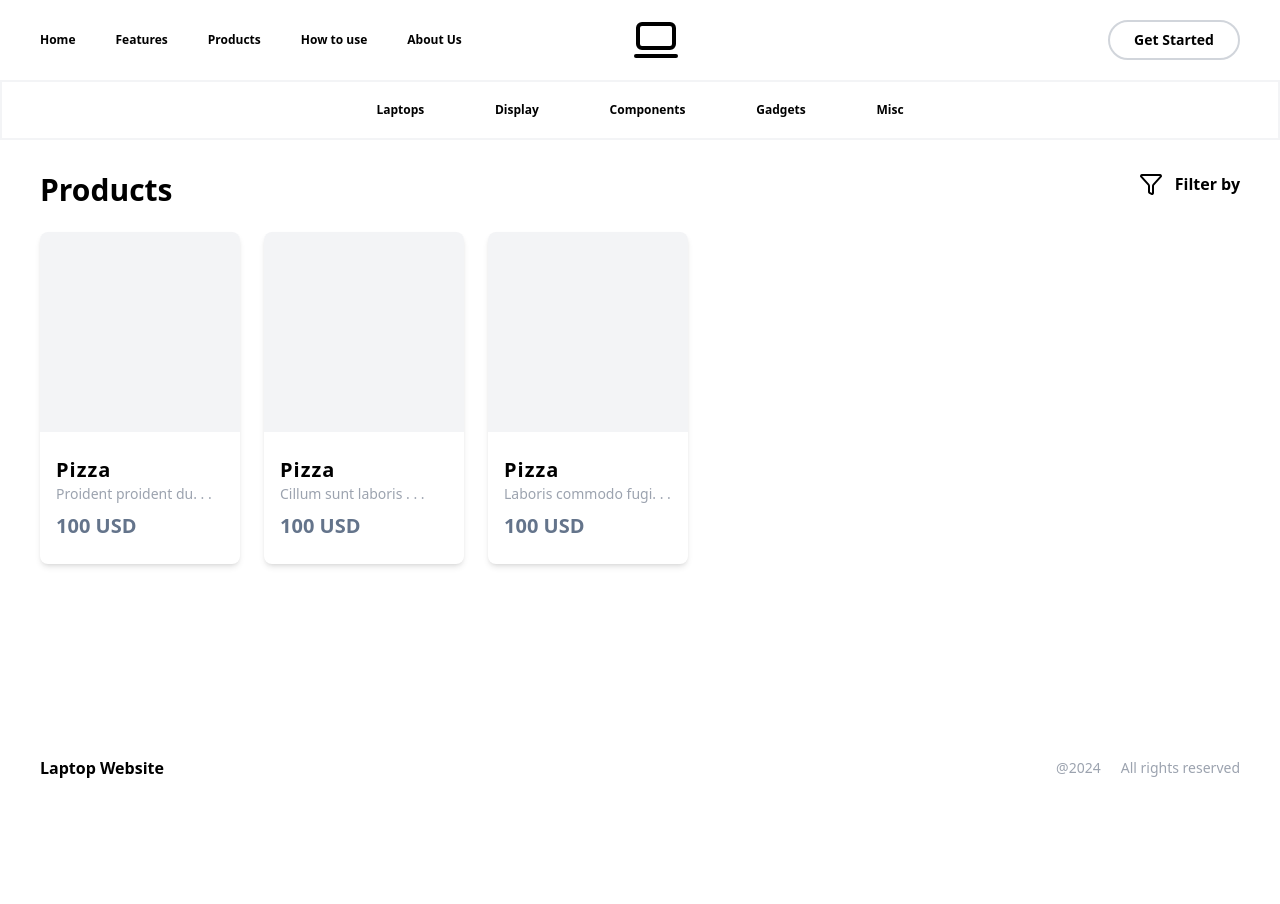
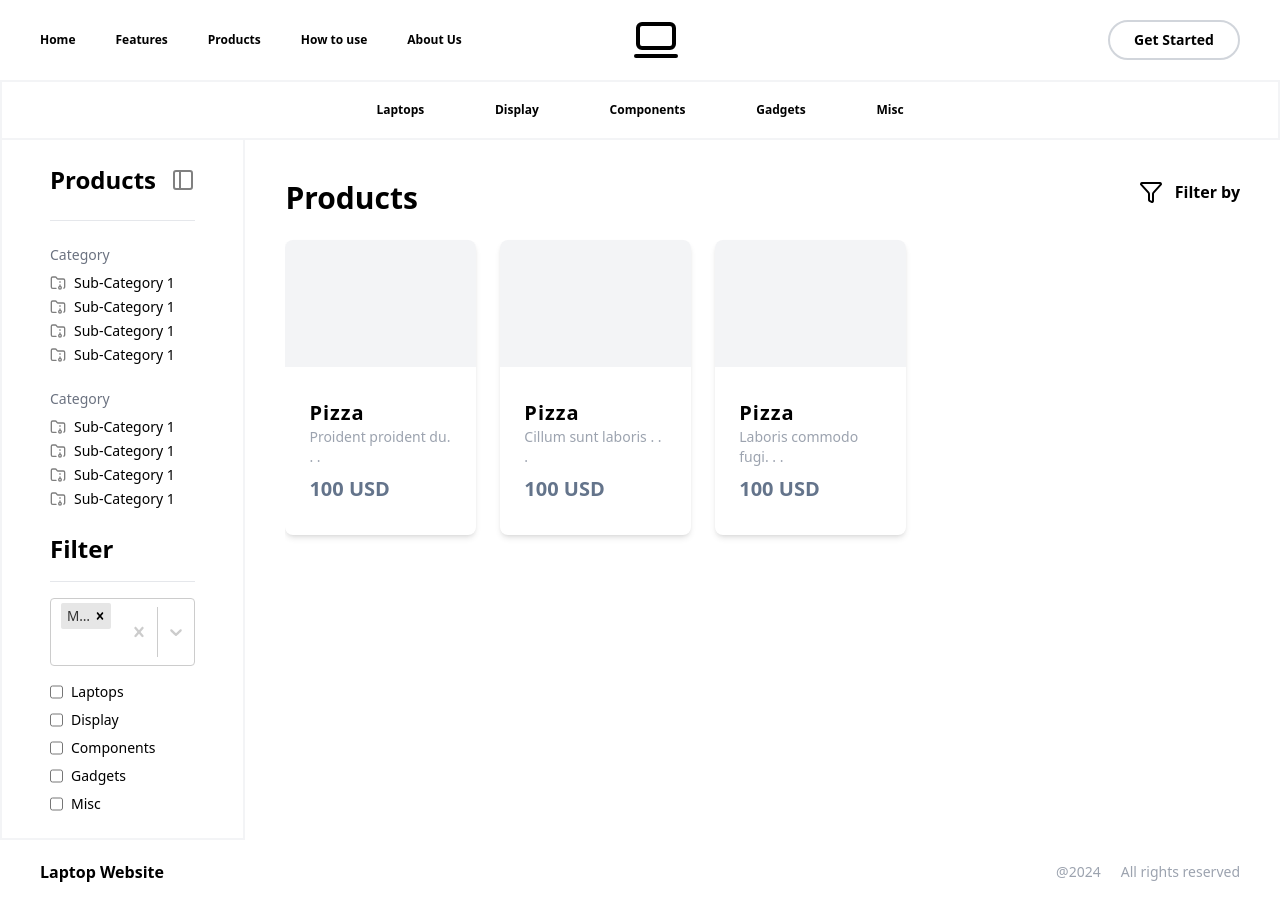
Before and after one commit to Twiztss/Laptop-Website, a React (Vite) app: page /products in a window 1280 px wide. Before the commit the page ends 800 px from the top, so only its background shows below. Built offline with nearby package versions, Linux system fonts and the light colour scheme.

Commit message:
Add sidebar
Add sidebar with react-select filter (for trial), adjust footer position property to relative.

```diff
--- a/package.json
+++ b/package.json
@@ -15,6 +15,7 @@
     "react": "^18.3.1",
     "react-dom": "^18.3.1",
     "react-router-dom": "^6.26.0",
+    "react-select": "^5.9.0",
     "rimraf": "^6.0.1"
   },
   "devDependencies": {
--- a/src/components/Footer.tsx
+++ b/src/components/Footer.tsx
@@ -1,7 +1,7 @@
 export default function Footer() {
     const date = new Date()
   return (
-    <footer className="flex bg-white justify-between px-10 py-5 items-center w-full sticky">
+    <footer className="flex bg-white justify-between px-10 py-5 items-center w-full relative">
       <h1 className="text-base font-semibold">Laptop Website</h1>
       <div className="flex gap-5 text-sm text-gray-400">
         <p>@{date.getFullYear()}</p>
--- /dev/null
+++ b/src/components/Sidebar.tsx
@@ -0,0 +1,79 @@
+import { FolderArchive, SidebarIcon } from "lucide-react"
+import CreatableSelect from "react-select/creatable";
+import makeAnimated from 'react-select/animated';
+
+const options = [
+  { value: 'laptops', label: 'Laptops' },
+  { value: 'display', label: 'Display' },
+  { value: 'components', label: 'Components' },
+  { value: 'gadgets', label: 'Gadgets' },
+  { value: 'misc', label: 'Misc' },
+]
+
+const Category = () => {
+
+    const subCategory = () => {
+      return (
+        <div className="flex gap-2 items-center">
+          <FolderArchive width={16} height={16} className="opacity-50"/>
+          <p className="text-sm font-medium">Sub-Category 1</p>
+        </div>
+      )
+    }
+
+    return (
+        <div className="flex flex-col gap-2">
+            <h2 className="text-sm text-gray-500">Category</h2>
+            <div className="flex flex-col gap-1">
+              {subCategory()}
+              {subCategory()}
+              {subCategory()}
+              {subCategory()}
+            </div>
+        </div>
+    )
+}
+
+const animatedComponents = makeAnimated();
+
+const Filter = () => {
+
+  return (
+    <div className="flex flex-col gap-4">
+      <h2 className="text-2xl font-bold">Filter</h2>
+      <hr className="border-1"/>
+      <CreatableSelect
+      closeMenuOnSelect={false}
+      components={animatedComponents}
+      defaultValue={[options[4], options[5]]}
+      isMulti
+      options={options}
+      />
+      <div className="flex flex-col gap-2">
+        {options.map((index) => {
+          return (
+            <div className="flex gap-2">
+              <input type="checkbox" name="" id="" />
+              <p className="text-sm font-medium">{index.label}</p>
+            </div>
+          )
+        })}
+      </div>
+    </div>
+  )
+}
+
+export default function Sidebar() {
+  return (
+    <aside className='flex flex-col border-gray-100 border-2 border-t-0 px-12 py-6 gap-6 w-1/5 h-full overflow-hidden'>
+      <div className="flex justify-between items-center">
+        <h1 className="text-2xl font-bold">Products</h1>
+        <SidebarIcon color="gray" className="cursor-pointer"/>
+      </div>
+      <hr className="border-1"/>
+      <Category />
+      <Category />
+      <Filter />
+    </aside>
+  )
+}
--- a/src/routes/products.tsx
+++ b/src/routes/products.tsx
@@ -2,6 +2,7 @@ import { useState } from "react";
 import Footer from "../components/Footer";
 import Header from "../components/Header";
 import { FilterIcon, Plus, XIcon } from "lucide-react"
+import Sidebar from "../components/Sidebar";
 
 type tagData = {
   id : number,
@@ -87,9 +88,9 @@ export default function Products() {
 
   const prodRender = (prod : prodData) => {
     return (
-      <div className="flex flex-col w-1/6 gap-4 rounded-lg shadow-md justify-between">
-        <div className="self-center w-full bg-gray-100 aspect-square rounded-t-lg"></div>
-        <div className="flex-col px-4 py-2 g-6">
+      <div className="flex flex-col w-1/5 gap-4 rounded-lg shadow-md justify-between aspect-square">
+        <div className="self-center w-full h-2/3 bg-gray-100 rounded-t-lg"></div>
+        <div className="flex-col px-6 py-4 g-6">
           <h1 className="font-bold text-xl tracking-wider">{prod.name}</h1>
           <p className="text-gray-400 text-sm font-medium mb-2">{prod.description.length >= 20 ? prod.description.slice(0,20) + ". . ." : prod.description}</p>
           <big className="text-xl text-slate-500 font-semibold">{prod.price} USD</big>
@@ -129,7 +130,7 @@ export default function Products() {
   }
 
   return (
-    <main className="flex flex-col w-full h-screen justify-between gap-8">
+    <body className="flex flex-col w-full h-screen justify-between">
       <Header />
       <div className={`${isFilter ? "flex-col" : "hidden"} absolute bg-black w-full h-full justify-self-center self-center opacity-20`}></div>
       <nav className={`${isFilter ? "flex flex-col" : "hidden"}  gap-6 absolute mt-[12.5%] bg-gray-100 w-1/3 justify-self-center rounded-lg self-center p-10`}>
@@ -138,17 +139,19 @@ export default function Products() {
           <XIcon onClick={() => setIsFilter(false)} className="cursor-pointer" width={64} />
         </div>
         <input type="text" className="w-1/2 shadow-md px-4 py-1 text-gray-300 text-sm font-normal rounded-full" onChange={(e) => setFilterInput(e.target.value)} value={filterInput ? filterInput : "Category"} />
-        <div className="flex space-x-4">{data.map(selectedRender)}</div>
+        <div className="flex flex-wrap gap-4">{data.map(selectedRender)}</div>
         <div className="flex flex-col gap-2">
           {data.map(categoryRender)}
         </div>
       </nav>
-      <nav className="flex border-2 border-gray-100 w-full px-10 py-5 items-center justify-center -mt-8">
+      <nav className="flex border-2 border-gray-100 w-full px-10 py-5 items-center justify-center">
         <div className="flex w-1/2 justify-around">
           {data.map(tagRender)}
         </div>
       </nav>
-      <section className="flex flex-col gap-6 mx-10 h-5/6">
+      <main className="flex w-full h-full">
+        <Sidebar />
+        <section className="flex flex-col gap-6 m-10 w-4/5 overflow-scroll">
           <nav className="flex justify-between">
             <h1 className="text-3xl font-bold">Products</h1>
             <div className="flex gap-2 cursor-pointer" onClick={() => setIsFilter(!isFilter)}>
@@ -160,7 +163,8 @@ export default function Products() {
             {data_prod.map(prodRender)}
           </div>
           </section>
+      </main>
       <Footer />
-    </main>
+    </body>
   )
 }
```
Also changed, not shown: 1 other file (tests, documents, lock files or other folders). Lines whose indentation alone changed are shown as unchanged.
